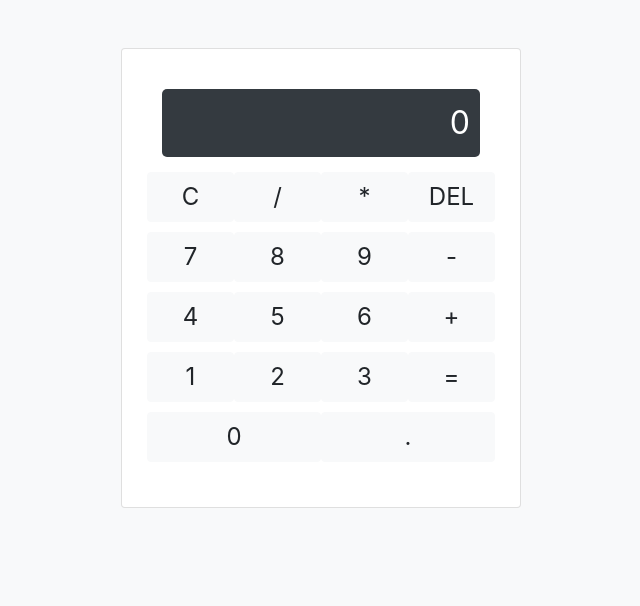
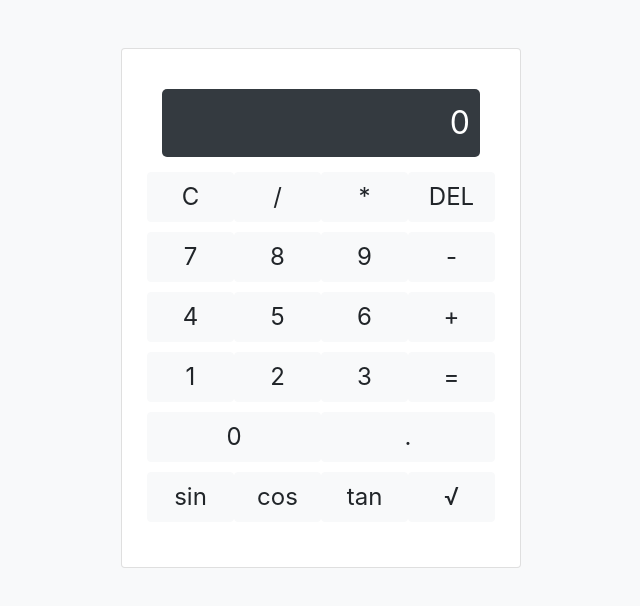
Before and after one commit to KoleSchaefer/Ch.6-CA, a plain HTML site: page index.html in a window 1280 px wide. Shown: the whole page, without its empty margins (319-959 px from the left). Drawn offline with nearby package versions, Linux system fonts and the light colour scheme.

Commit message:
Calculator

```diff
--- a/index.html
+++ b/index.html
@@ -3,7 +3,7 @@
 <head>
     <meta charset="UTF-8">
     <meta name="viewport" content="width=device-width, initial-scale=1.0">
-    <title>Calculator</title>
+    <title>Scientific Calculator</title>
     <link href="https://stackpath.bootstrapcdn.com/bootstrap/4.5.2/css/bootstrap.min.css" rel="stylesheet">
     <link rel="stylesheet" href="styles.css">
 </head>
@@ -41,6 +41,12 @@
                         <button class="btn btn-light col" onclick="appendToDisplay('0')">0</button>
                         <button class="btn btn-light col" onclick="appendToDisplay('.')">.</button>
                     </div>
+                    <div class="row">
+                        <button class="btn btn-light col" onclick="calculateSin()">sin</button>
+                        <button class="btn btn-light col" onclick="calculateCos()">cos</button>
+                        <button class="btn btn-light col" onclick="calculateTan()">tan</button>
+                        <button class="btn btn-light col" onclick="calculateSqrt()">√</button>
+                    </div>
                 </div>
             </div>
         </div>
--- a/script.js
+++ b/script.js
@@ -28,3 +28,39 @@ function calculate() {
         display.innerText = 'Error';
     }
 }
+
+function calculateSin() {
+    const display = document.getElementById('display');
+    try {
+        display.innerText = Math.sin(eval(display.innerText));
+    } catch {
+        display.innerText = 'Error';
+    }
+}
+
+function calculateCos() {
+    const display = document.getElementById('display');
+    try {
+        display.innerText = Math.cos(eval(display.innerText));
+    } catch {
+        display.innerText = 'Error';
+    }
+}
+
+function calculateTan() {
+    const display = document.getElementById('display');
+    try {
+        display.innerText = Math.tan(eval(display.innerText));
+    } catch {
+        display.innerText = 'Error';
+    }
+}
+
+function calculateSqrt() {
+    const display = document.getElementById('display');
+    try {
+        display.innerText = Math.sqrt(eval(display.innerText));
+    } catch {
+        display.innerText = 'Error';
+    }
+}
```
